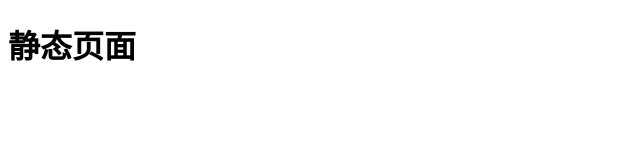
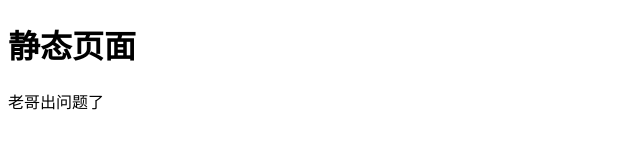
Before and after one commit to Mr159/xin_project, a website: page docs/index.html in a window 1280 px wide. Shown: the whole page, without its empty margins (0-640 px from the left). Drawn offline with Linux system fonts and the light colour scheme.

Commit message:
老哥出问题了

```diff
--- a/docs/index.html
+++ b/docs/index.html
@@ -7,5 +7,6 @@
 </head>
 <body>
     <h1>静态页面</h1>
+    <p>老哥出问题了</p>
 </body>
 </html>
```
